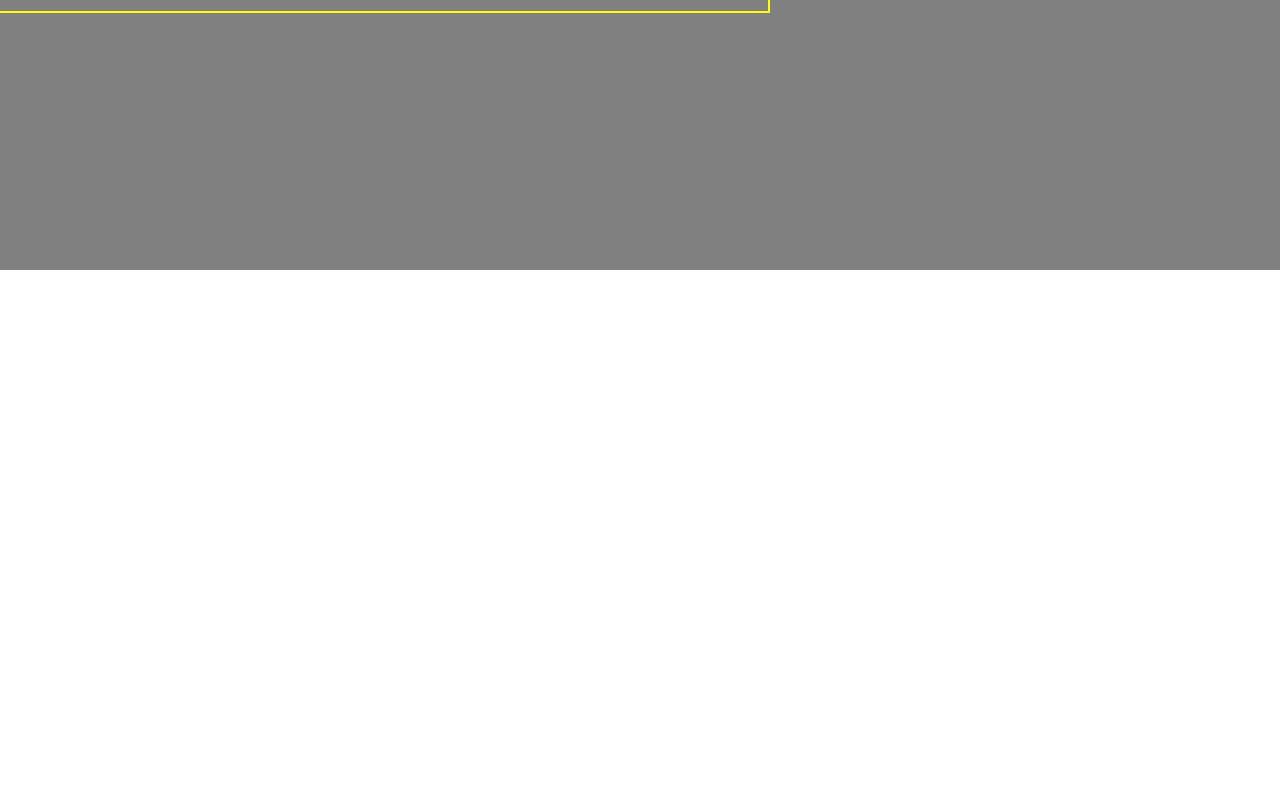
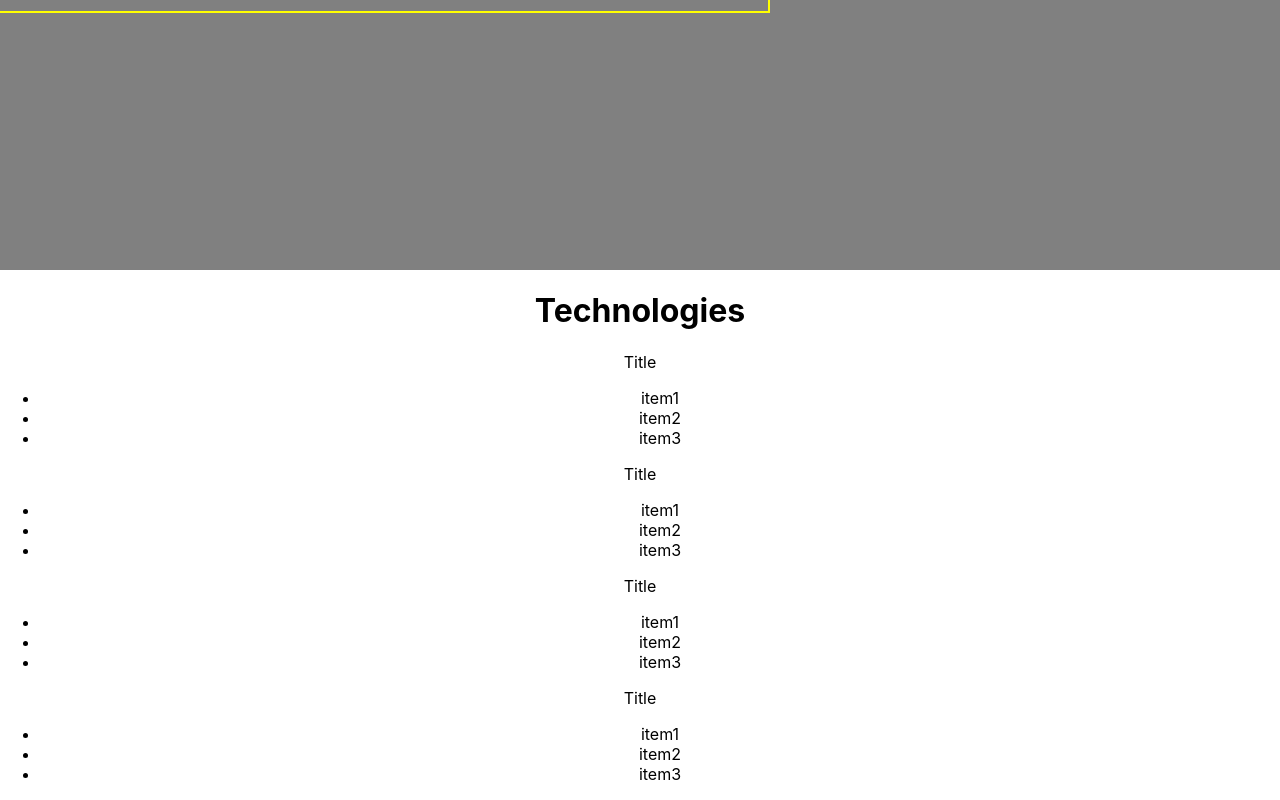
Before and after one commit to stevedoty/stevendoty, a React (Create React App) app: page / in a window 1280 px wide. Shown: the part 1330-2130 px from the top of the page. Before the commit the page ends 1600 px from the top, so only its background shows below. Built offline with nearby package versions, Linux system fonts and the light colour scheme.

Commit message:
integrate Technologies component section

```diff
--- a/src/App.tsx
+++ b/src/App.tsx
@@ -4,6 +4,7 @@ import './App.css';
 import Navbar from './components/navbar/navbar'
 import Hero from './components/hero/hero'
 import About from './components/about/about'
+import Technologies from './components/technologies/technologies'
 
 function App() {
   return (
@@ -11,6 +12,7 @@ function App() {
       <Navbar/>
       <Hero/>
       <About/>
+      <Technologies/>
     </div>
   );
 }
```
